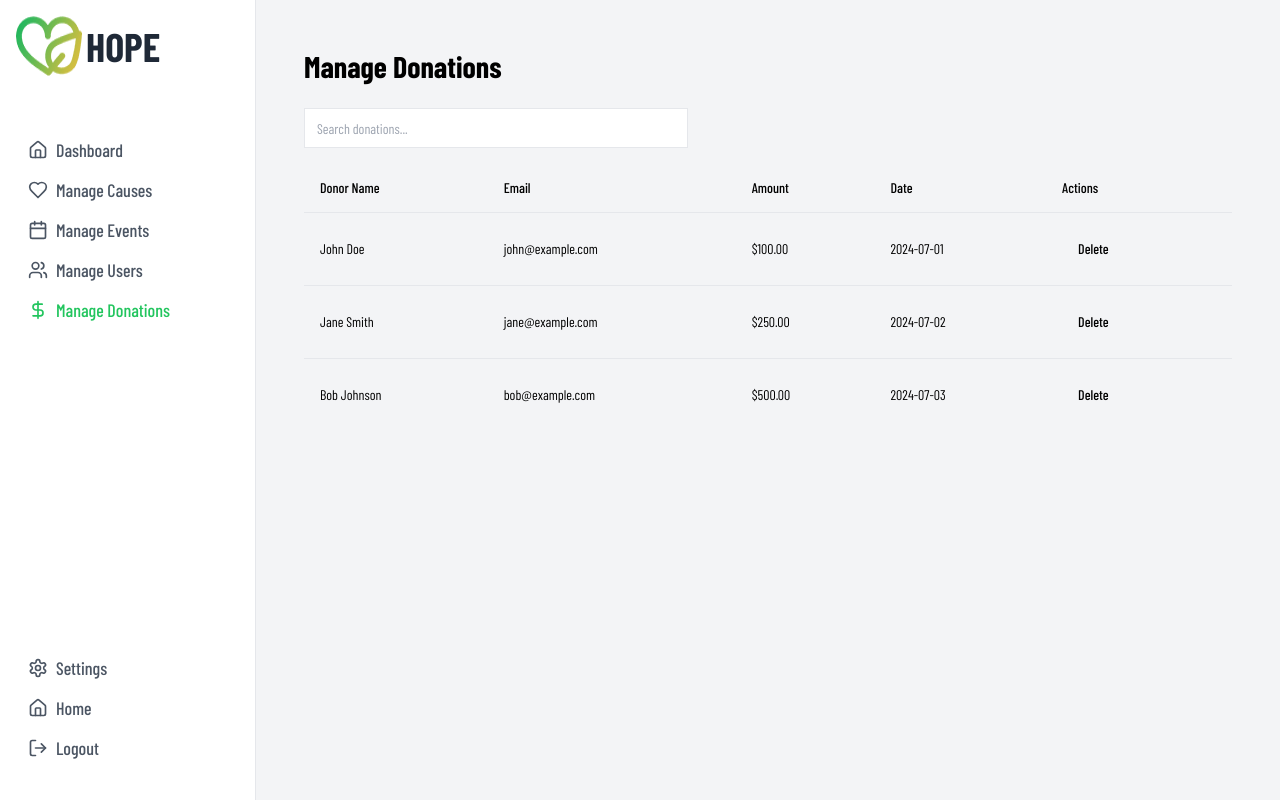
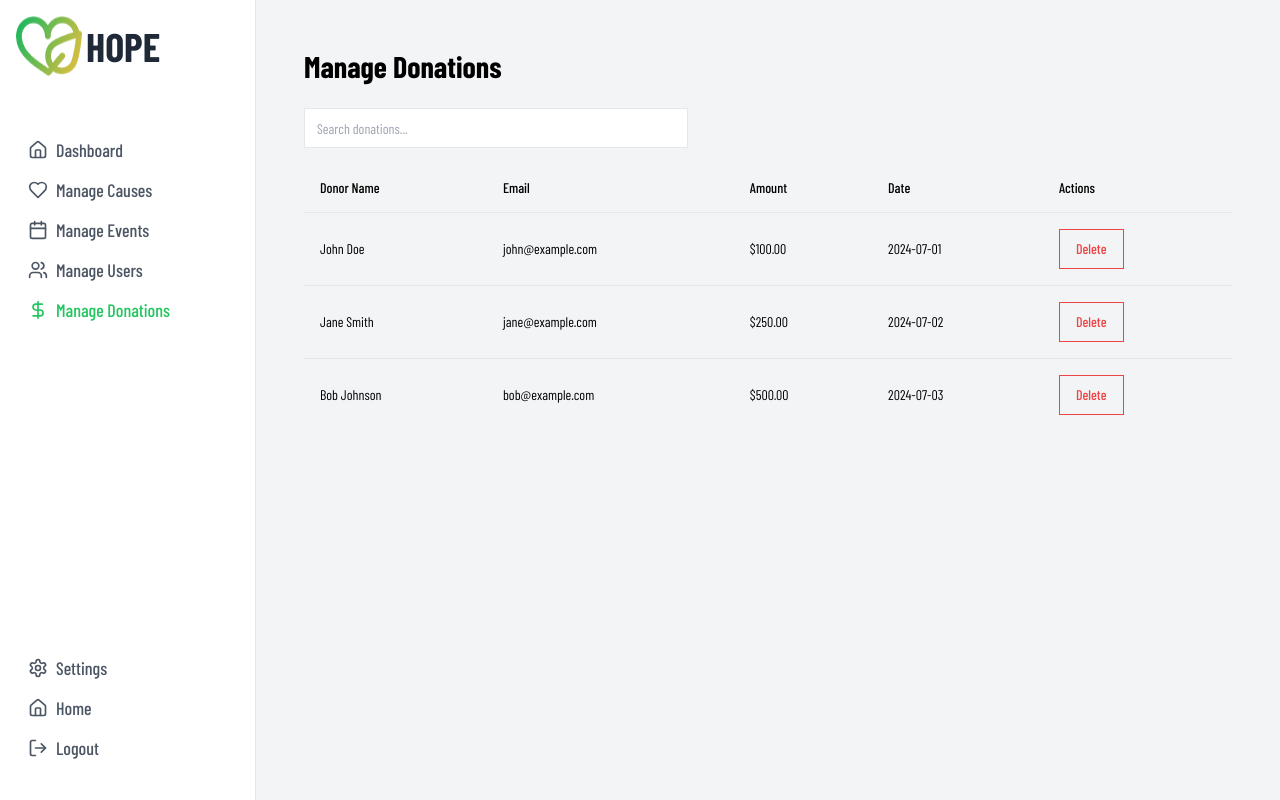
Before and after one commit to nayeemuddin-bd100/hope-charity-app, a Next.js app: page /dashboard/donation in a window 1280 px wide. Built offline with nearby package versions, Linux system fonts and the light colour scheme.

Commit message:
feat: add action button

```diff
--- a/app/(withDashboardLayout)/dashboard/donation/page.tsx
+++ b/app/(withDashboardLayout)/dashboard/donation/page.tsx
@@ -96,7 +96,8 @@ export default function DonationsPage() {
               <TableCell>{donation.date}</TableCell>
               <TableCell>
                 <Button
-                  variant="destructive"
+                  variant="outline"
+                  className="border border-red-500 text-red-500 hover:bg-red-500 hover:text-white"
                   onClick={() => deleteDonation(donation.id)}
                 >
                   Delete
--- a/app/(withDashboardLayout)/dashboard/user/page.tsx
+++ b/app/(withDashboardLayout)/dashboard/user/page.tsx
@@ -52,7 +52,8 @@ const ManageUsers = () => {
               <TableCell>{user.role}</TableCell>
               <TableCell>
                 <Button
-                  variant="destructive"
+                  variant="outline"
+                  className="border border-red-500 text-red-500 hover:bg-red-500 hover:text-white"
                   onClick={() => deleteUser(user.id)}
                 >
                   Delete
```
